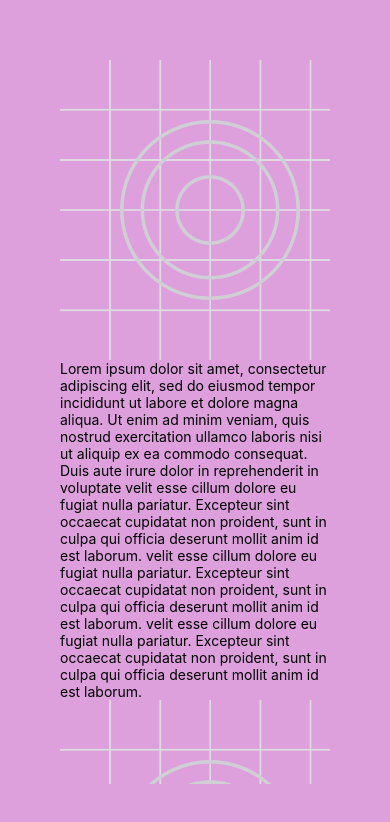
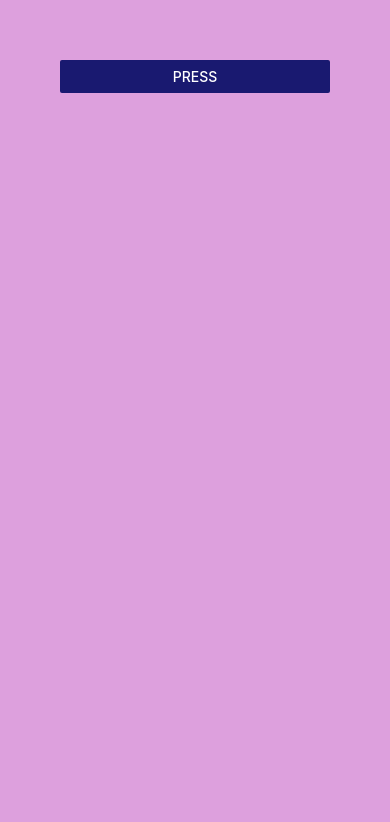
Before and after one commit to ehandresen/react-native-core-components, a React Native app: screen / in a window 390 px wide. Shown: the top 822 px of the page. Built offline with nearby package versions, Linux system fonts and the light colour scheme.

Commit message:
Button component

```diff
--- a/App.js
+++ b/App.js
@@ -1,4 +1,4 @@
-import { View, Text, Image, ImageBackground, ScrollView } from 'react-native';
+import { View, Button } from 'react-native';
 
 // using require (commonJS) is preferred when dealing with static assets like images in react-native
 const logoImg = require('./assets/adaptive-icon.png');
@@ -6,24 +6,11 @@ const logoImg = require('./assets/adaptive-icon.png');
 export default function App() {
   return (
     <View style={{ flex: 1, backgroundColor: 'plum', padding: 60 }}>
-      <ScrollView>
-        <Image source={logoImg} style={{ width: 300, height: 300 }} />
-        <Text>
-          Lorem ipsum dolor sit amet, consectetur adipiscing elit, sed do
-          eiusmod tempor incididunt ut labore et dolore magna aliqua. Ut enim ad
-          minim veniam, quis nostrud exercitation ullamco laboris nisi ut
-          aliquip ex ea commodo consequat. Duis aute irure dolor in
-          reprehenderit in voluptate velit esse cillum dolore eu fugiat nulla
-          pariatur. Excepteur sint occaecat cupidatat non proident, sunt in
-          culpa qui officia deserunt mollit anim id est laborum. velit esse
-          cillum dolore eu fugiat nulla pariatur. Excepteur sint occaecat
-          cupidatat non proident, sunt in culpa qui officia deserunt mollit anim
-          id est laborum. velit esse cillum dolore eu fugiat nulla pariatur.
-          Excepteur sint occaecat cupidatat non proident, sunt in culpa qui
-          officia deserunt mollit anim id est laborum.
-        </Text>
-        <Image source={logoImg} style={{ width: 300, height: 300 }} />
-      </ScrollView>
+      <Button
+        title="press"
+        onPress={() => console.log('btn pressed')}
+        color="midnightblue"
+      />
     </View>
   );
 }
```
